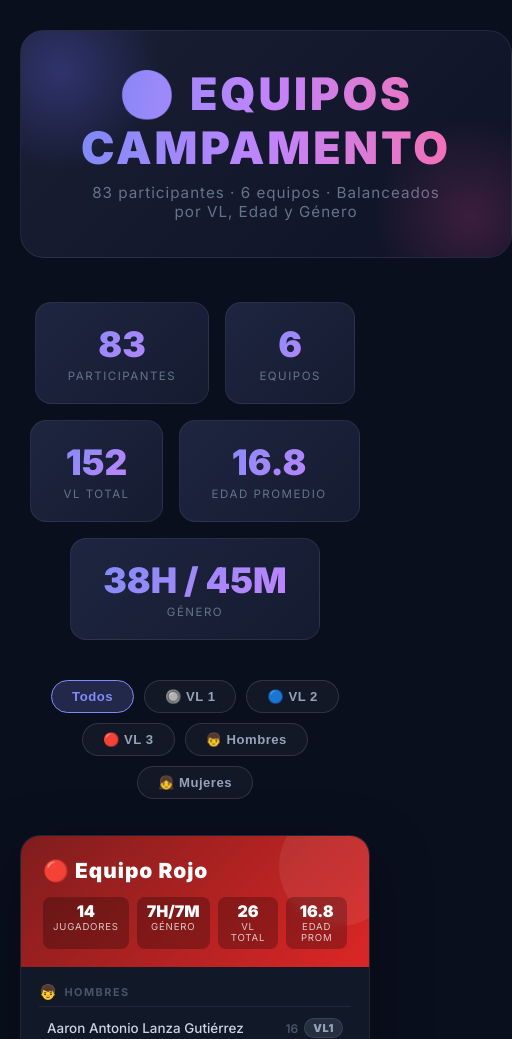
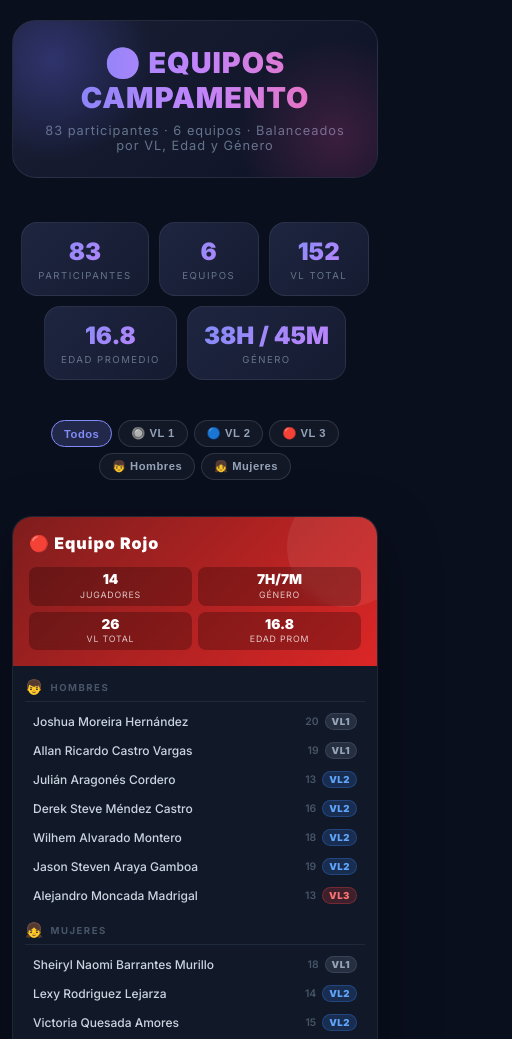
Before and after one commit to MarcosLanza/campamento-equipos, a plain HTML site: page index.html in a window 390 px wide. Shown: the top 1039 px of the page, 512 px wide, since content can reach past the window. Drawn offline with Linux system fonts and the light colour scheme.

Commit message:
Add files via upload

```diff
--- a/index.html
+++ b/index.html
@@ -289,6 +289,127 @@
     width: 10px; height: 10px;
     border-radius: 50%;
   }
+
+
+
+/* =========================
+   📱 MOBILE OPTIMIZATION
+   ========================= */
+
+@media (max-width: 768px) {
+
+  body {
+    padding: 20px 12px 40px;
+  }
+
+  /* HEADER */
+  .header-inner {
+    padding: 24px 20px;
+  }
+
+  .header h1 {
+    font-size: 1.8rem;
+    letter-spacing: 1px;
+  }
+
+  .header p {
+    font-size: 0.8rem;
+  }
+
+  /* SUMMARY */
+  .summary {
+    gap: 10px;
+  }
+
+  .sum-card {
+    padding: 14px 16px;
+    min-width: 100px;
+  }
+
+  .sum-card .num {
+    font-size: 1.5rem;
+  }
+
+  .sum-card .lbl {
+    font-size: 0.6rem;
+  }
+
+  /* FILTERS */
+  .filters {
+    gap: 6px;
+  }
+
+  .filter-btn {
+    font-size: 0.7rem;
+    padding: 6px 12px;
+  }
+
+  /* GRID */
+  .grid {
+    grid-template-columns: 1fr;
+    gap: 16px;
+  }
+
+  /* TEAM HEADER */
+  .team-header {
+    padding: 16px;
+  }
+
+  .team-title {
+    font-size: 1rem;
+  }
+
+  /* 👉 CLAVE: stats en 2 filas */
+  .team-stats-row {
+    flex-wrap: wrap;
+    gap: 6px;
+  }
+
+  .stat-pill {
+    flex: 1 1 48%;
+    padding: 6px;
+  }
+
+  .stat-pill .sv {
+    font-size: 0.85rem;
+  }
+
+  .stat-pill .sl {
+    font-size: 0.55rem;
+  }
+
+  /* BODY */
+  .team-body {
+    padding: 12px;
+  }
+
+  .player-name {
+    font-size: 0.75rem;
+  }
+
+  .player-age {
+    font-size: 0.65rem;
+  }
+
+  .vl-badge {
+    font-size: 0.6rem;
+    padding: 2px 6px;
+  }
+
+  .gender-label {
+    font-size: 0.6rem;
+  }
+
+  /* LEGEND */
+  .legend {
+    gap: 12px;
+  }
+
+  .legend-item {
+    font-size: 0.7rem;
+  }
+}
+
 </style>
 </head>
 <body>
@@ -333,13 +454,14 @@
     <div class="team-body">
       <div class="gender-section">
         <div class="gender-label"><span>👦</span> Hombres</div>
-        <div class="player-row" data-vl="1" data-gender="H"><div class="player-name">Aaron Antonio Lanza Gutiérrez</div><div class="player-right"><span class="player-age">16</span><span class="vl-badge vl1">VL1</span></div></div>
+        <div class="player-row" data-vl="1" data-gender="H"><div class="player-name">Joshua Moreira Hernández</div><div class="player-right"><span class="player-age">20</span><span class="vl-badge vl1">VL1</span></div></div>
         <div class="player-row" data-vl="1" data-gender="H"><div class="player-name">Allan Ricardo Castro Vargas</div><div class="player-right"><span class="player-age">19</span><span class="vl-badge vl1">VL1</span></div></div>
         <div class="player-row" data-vl="2" data-gender="H"><div class="player-name">Julián Aragonés Cordero</div><div class="player-right"><span class="player-age">13</span><span class="vl-badge vl2">VL2</span></div></div>
         <div class="player-row" data-vl="2" data-gender="H"><div class="player-name">Derek Steve Méndez Castro</div><div class="player-right"><span class="player-age">16</span><span class="vl-badge vl2">VL2</span></div></div>
         <div class="player-row" data-vl="2" data-gender="H"><div class="player-name">Wilhem Alvarado Montero</div><div class="player-right"><span class="player-age">18</span><span class="vl-badge vl2">VL2</span></div></div>
         <div class="player-row" data-vl="2" data-gender="H"><div class="player-name">Jason Steven Araya Gamboa</div><div class="player-right"><span class="player-age">19</span><span class="vl-badge vl2">VL2</span></div></div>
-        <div class="player-row" data-vl="2" data-gender="H"><div class="player-name">Joshua Moreira Hernández</div><div class="player-right"><span class="player-age">20</span><span class="vl-badge vl2">VL2</span></div></div>
+        <div class="player-row" data-vl="3" data-gender="H"><div class="player-name">Alejandro Moncada Madrigal</div><div class="player-right"><span class="player-age">13</span><span class="vl-badge vl3">VL3</span></div></div>
+
       </div>
       <div class="gender-section">
         <div class="gender-label"><span>👧</span> Mujeres</div>
@@ -368,9 +490,9 @@
     <div class="team-body">
       <div class="gender-section">
         <div class="gender-label"><span>👦</span> Hombres</div>
+        <div class="player-row" data-vl="1" data-gender="H"><div class="player-name">Andrey Rodríguez Chacón</div><div class="player-right"><span class="player-age">25</span><span class="vl-badge vl1">VL1</span></div></div>
         <div class="player-row" data-vl="1" data-gender="H"><div class="player-name">Santiago Alonso Pérez Lumbi</div><div class="player-right"><span class="player-age">16</span><span class="vl-badge vl1">VL1</span></div></div>
         <div class="player-row" data-vl="1" data-gender="H"><div class="player-name">Sebastian Madrigal Argüello</div><div class="player-right"><span class="player-age">16</span><span class="vl-badge vl1">VL1</span></div></div>
-        <div class="player-row" data-vl="1" data-gender="H"><div class="player-name">Pablo Pérez Lumbi</div><div class="player-right"><span class="player-age">18</span><span class="vl-badge vl1">VL1</span></div></div>
         <div class="player-row" data-vl="2" data-gender="H"><div class="player-name">Luis Esteban Sanchez Martínez</div><div class="player-right"><span class="player-age">14</span><span class="vl-badge vl2">VL2</span></div></div>
         <div class="player-row" data-vl="2" data-gender="H"><div class="player-name">Kevin Josué Chinchilla Mejía</div><div class="player-right"><span class="player-age">20</span><span class="vl-badge vl2">VL2</span></div></div>
         <div class="player-row" data-vl="2" data-gender="H"><div class="player-name">Samuel Andrés Oviedo Jarquín</div><div class="player-right"><span class="player-age">20</span><span class="vl-badge vl2">VL2</span></div></div>
@@ -508,7 +630,7 @@
     <div class="team-body">
       <div class="gender-section">
         <div class="gender-label"><span>👦</span> Hombres</div>
-        <div class="player-row" data-vl="1" data-gender="H"><div class="player-name">Andrey Rodríguez Chacón</div><div class="player-right"><span class="player-age">25</span><span class="vl-badge vl1">VL1</span></div></div>
+        <div class="player-row" data-vl="1" data-gender="H"><div class="player-name">Pablo Pérez Lumbi</div><div class="player-right"><span class="player-age">18</span><span class="vl-badge vl1">VL1</span></div></div>
         <div class="player-row" data-vl="2" data-gender="H"><div class="player-name">Isaac David Matamoros Segura</div><div class="player-right"><span class="player-age">13</span><span class="vl-badge vl2">VL2</span></div></div>
         <div class="player-row" data-vl="2" data-gender="H"><div class="player-name">Matthew Morales Castro</div><div class="player-right"><span class="player-age">13</span><span class="vl-badge vl2">VL2</span></div></div>
         <div class="player-row" data-vl="2" data-gender="H"><div class="player-name">Mario</div><div class="player-right"><span class="player-age">16</span><span class="vl-badge vl2">VL2</span></div></div>
@@ -531,9 +653,9 @@
 </div><!-- end grid -->
 
 <div class="legend">
-  <div class="legend-item"><div class="legend-dot" style="background:#94a3b8"></div> VL1 — Nivel básico</div>
+  <div class="legend-item"><div class="legend-dot" style="background:#94a3b8"></div> VL1 — Nivel alto</div>
   <div class="legend-item"><div class="legend-dot" style="background:#60a5fa"></div> VL2 — Nivel medio</div>
-  <div class="legend-item"><div class="legend-dot" style="background:#f87171"></div> VL3 — Nivel alto</div>
+  <div class="legend-item"><div class="legend-dot" style="background:#f87171"></div> VL3 — Nivel básico</div>
 </div>
 
 <script>
```
